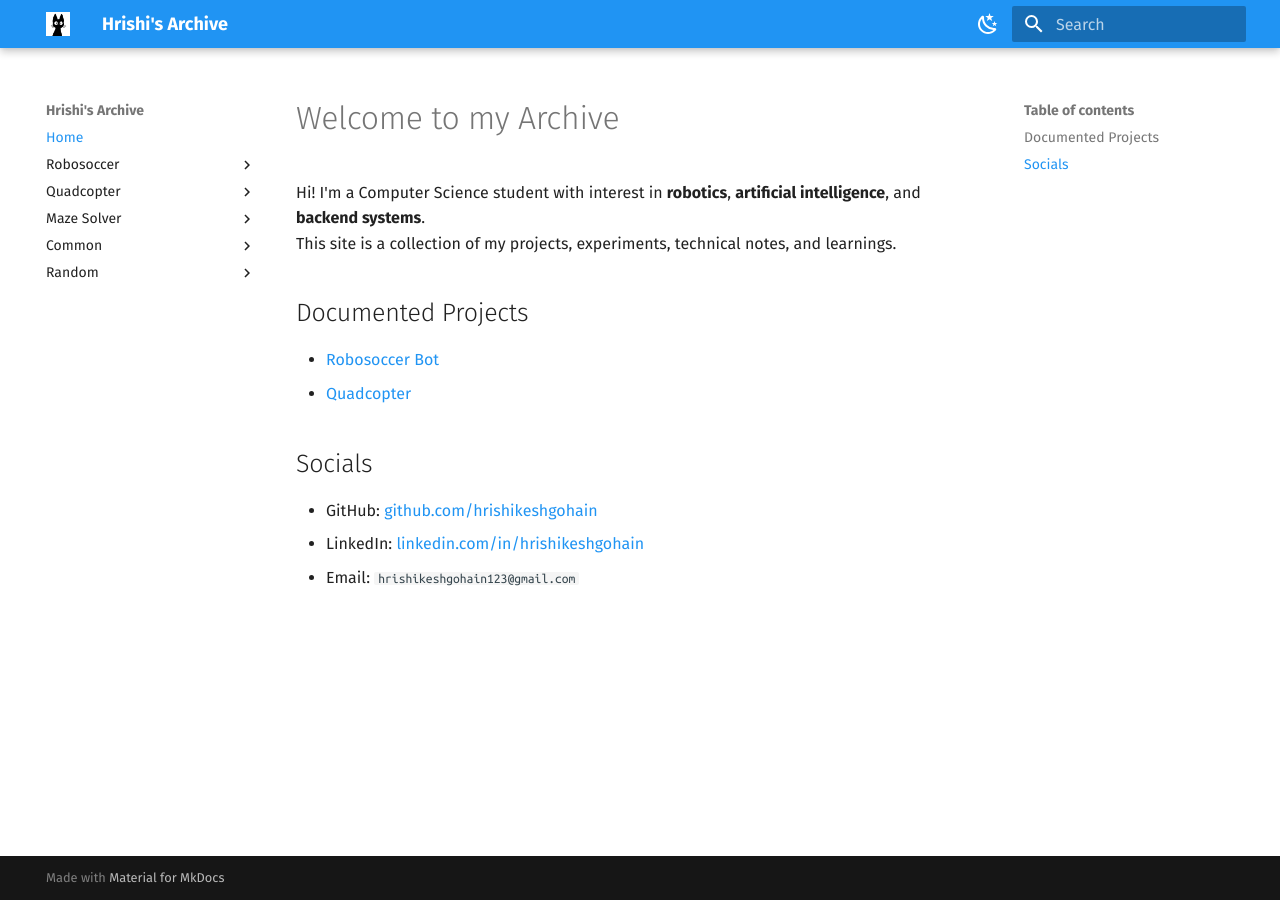
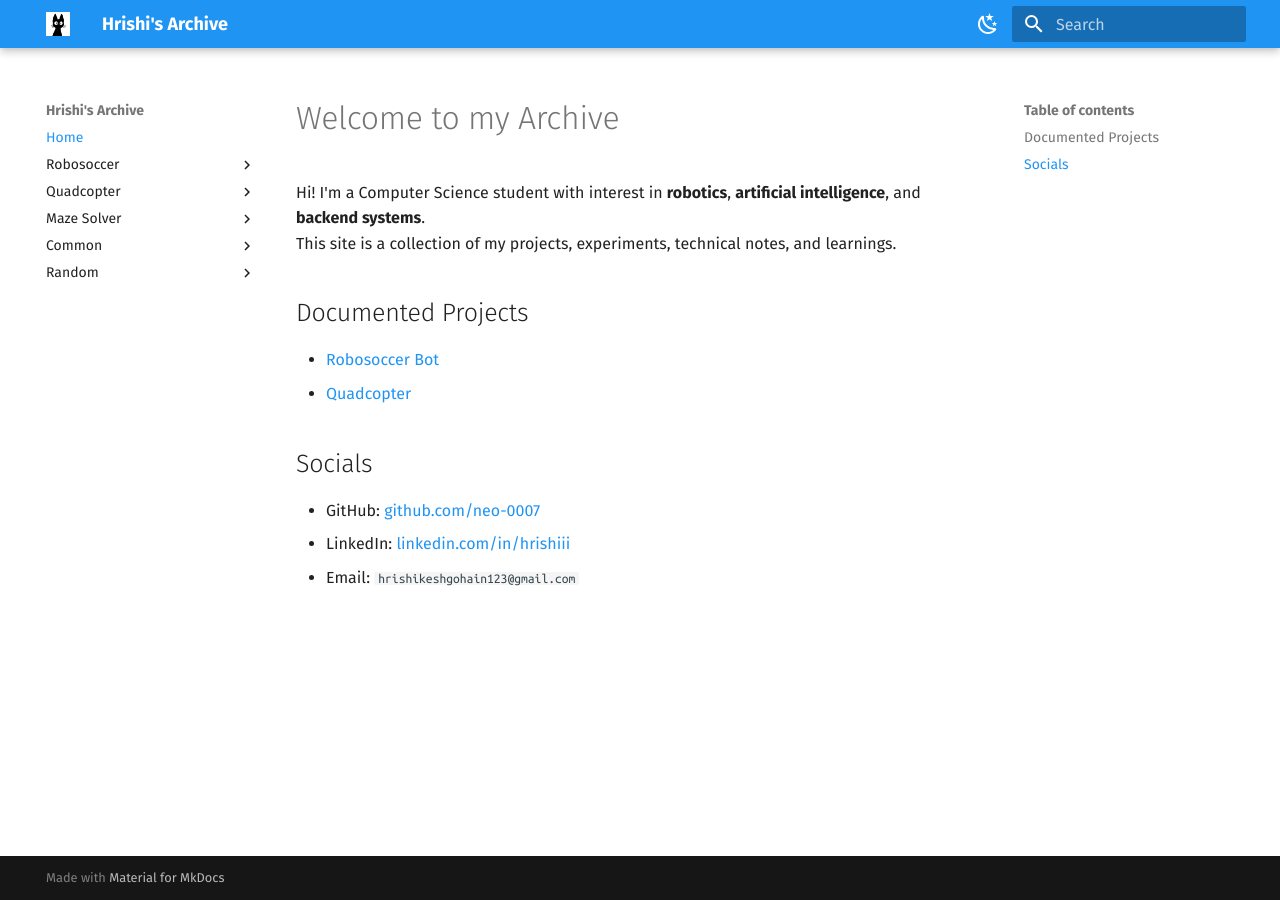
Before and after one commit to neo-0007/archive, an MkDocs documentation site: the page built from docs/index.md, in a window 1280 px wide. Built offline with MkDocs 1.6.1 and Material for MkDocs 9.7.7, drawn with Linux system fonts in a browser that asks for light colours.

Commit message:
fix: fix broken links

```diff
--- a/docs/index.md
+++ b/docs/index.md
@@ -12,6 +12,6 @@ This site is a collection of my projects, experiments, technical notes, and lear
 
 ## Socials
 
-- GitHub: [github.com/hrishikeshgohain](https://github.com/hrishikeshgohain)
-- LinkedIn: [linkedin.com/in/hrishikeshgohain](https://linkedin.com/in/hrishikeshgohain)
+- GitHub: [github.com/neo-0007](https://github.com/neo-0007)
+- LinkedIn: [linkedin.com/in/hrishiii](https://linkedin.com/in/hrishiii)
 - Email: `hrishikeshgohain123@gmail.com`
```
